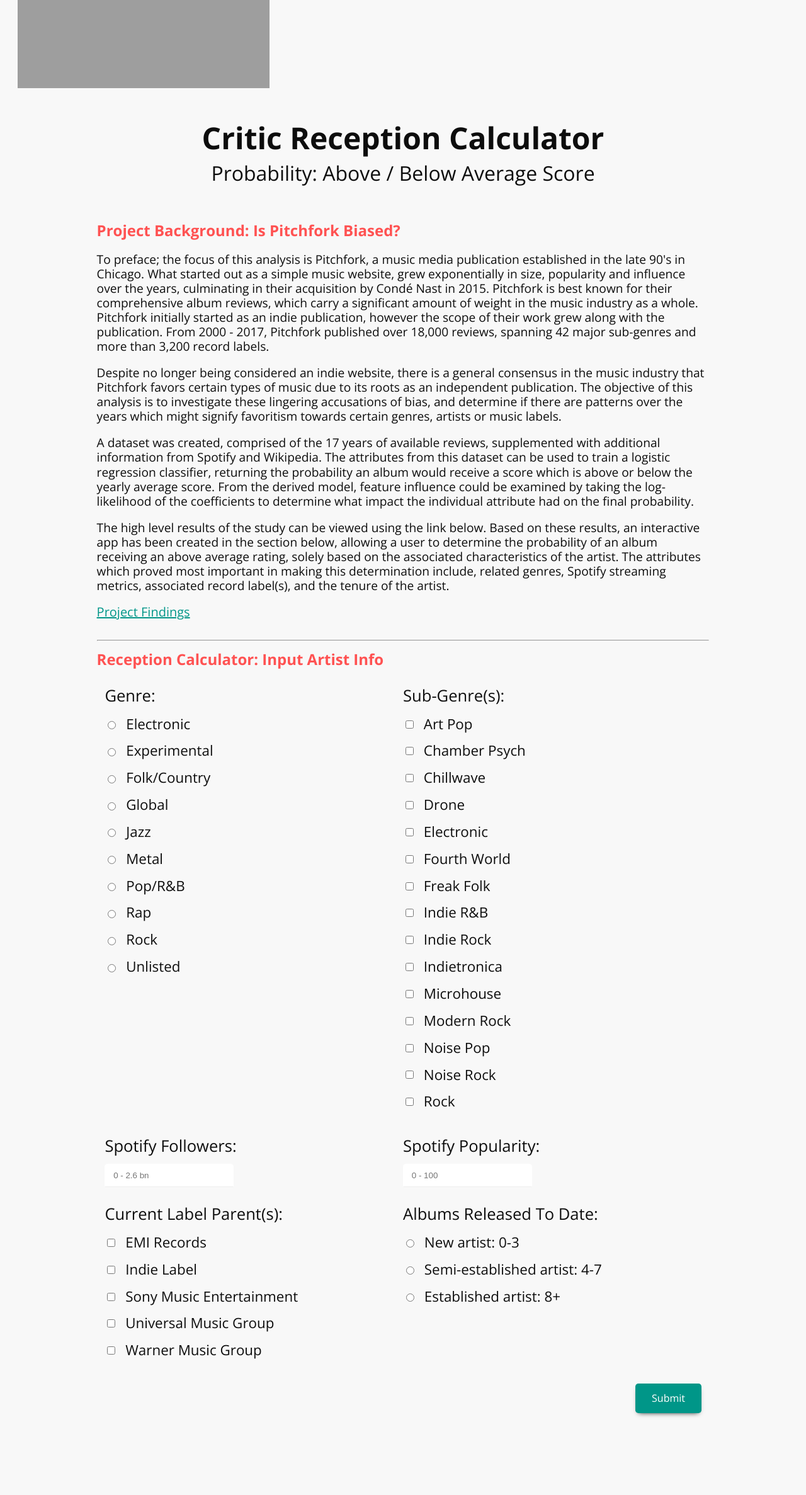
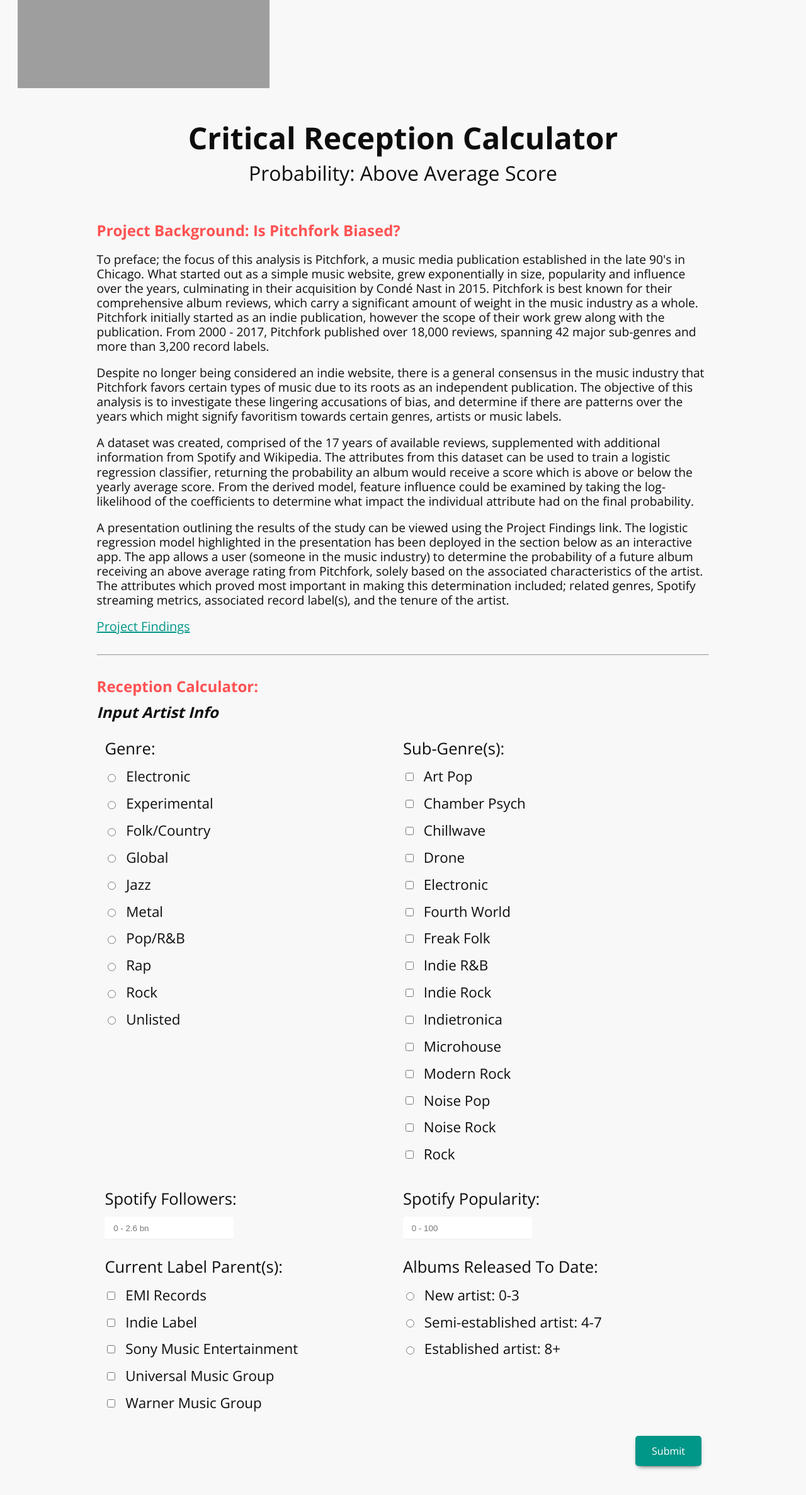
Before and after one commit to whitehdt/Pitchfork_App, a Flask app: page /artist_info in a window 1280 px wide. Shown: the part 168-2542 px from the top of the page at 63% size. Before the commit the page ends 2418 px from the top, so only its background shows below. Run offline with Flask 2, Linux system fonts and the light colour scheme; parts of the project's set-up code (start-up, migrations or seed data) failed here and were passed over; grey boxes are pictures that could not be loaded.

Commit message:
add line break

```diff
--- a/static/style_artist.css
+++ b/static/style_artist.css
@@ -95,7 +95,7 @@
 hr {
     display: block;
     margin-top: 1.5em;
-    margin-bottom: 1.5em;
+    margin-bottom: 3.5em;
     margin-left: auto;
     margin-right: auto;
     border-style: inset;
--- a/templates/artist_info_LR.html
+++ b/templates/artist_info_LR.html
@@ -17,8 +17,8 @@
   <img src="https://upload.wikimedia.org/wikipedia/commons/2/23/Pitchfork_Media_Logo.svg", hspace="20">
 
 		<header class="tac">
-			  <h1>Critic Reception Calculator</h1>
-				<p class="sub-title">Probability: Above / Below Average Score</p>
+			  <h1>Critical Reception Calculator</h1>
+				<p class="sub-title">Probability: Above Average Score</p>
 		</header>
 		<main>
 
@@ -29,7 +29,7 @@
 				<p>To preface; the focus of this analysis is Pitchfork, a music media publication established in the late 90's in Chicago. What started out as a simple music website, grew exponentially in size, popularity and influence over the years, culminating in their acquisition by Condé Nast in 2015. Pitchfork is best known for their comprehensive album reviews, which carry a significant amount of weight in the music industry as a whole. Pitchfork initially started as an indie publication, however the scope of their work grew along with the publication. From 2000 - 2017, Pitchfork published over 18,000 reviews, spanning 42 major sub-genres and more than 3,200 record labels.</p>
 				<p>Despite no longer being considered an indie website, there is a general consensus in the music industry that Pitchfork favors certain types of music due to its roots as an independent publication. The objective of this analysis is to investigate these lingering accusations of bias, and determine if there are patterns over the years which might signify favoritism towards certain genres, artists or music labels.</p>
 				<p>A dataset was created, comprised of the 17 years of available reviews, supplemented with additional information from Spotify and Wikipedia. The attributes from this dataset can be used to train a logistic regression classifier, returning the probability an album would receive a score which is above or below the yearly average score. From the derived model, feature influence could be examined by taking the log-likelihood of the coefficients to determine what impact the individual attribute had on the final probability.</p>
-				<p>The high level results of the study can be viewed using the link below. Based on these results, an interactive app has been created in the section below, allowing a user to determine the probability of an album receiving an above average rating, solely based on the associated characteristics of the artist. The attributes which proved most important in making this determination include, related genres, Spotify streaming metrics, associated record label(s), and the tenure of the artist.</p>
+				<p>A presentation outlining the results of the study can be viewed using the Project Findings link. The logistic regression model highlighted in the presentation has been deployed in the section below as an interactive app. The app allows a user (someone in the music industry) to determine the probability of a future album receiving an above average rating from Pitchfork, solely based on the associated characteristics of the artist. The attributes which proved most important in making this determination included; related genres, Spotify streaming metrics, associated record label(s), and the tenure of the artist.</p>
 				<p><a href="/static/Pitchfork_Presentation_PDF.pdf" target="_blank" style="font-size:20px;">Project Findings</a></p>
 
 
@@ -37,7 +37,7 @@
 
 		  <hr>
 
-			<h3 style="color: #ff5252;">Reception Calculator: Input Artist Info</h3>
+			<h3 style="color: #ff5252;">Reception Calculator: </h3><h3><i>Input Artist Info</i></h3>
 
 			<form id="artistinfoform" method="post" action="artist_info" >
 
--- a/templates/artist_pred_output_LR.html
+++ b/templates/artist_pred_output_LR.html
@@ -15,8 +15,8 @@
     <img src="https://upload.wikimedia.org/wikipedia/commons/2/23/Pitchfork_Media_Logo.svg", hspace="20">
 
         <header class="tac">
-            <h1>Critic Reception Calculator</h1>
-            <p class="sub-title">Probability: Above / Below Average</p>
+            <h1>Critical Reception Calculator</h1>
+            <p class="sub-title">Probability: Above Average Score</p>
         </header>
 
 
```
